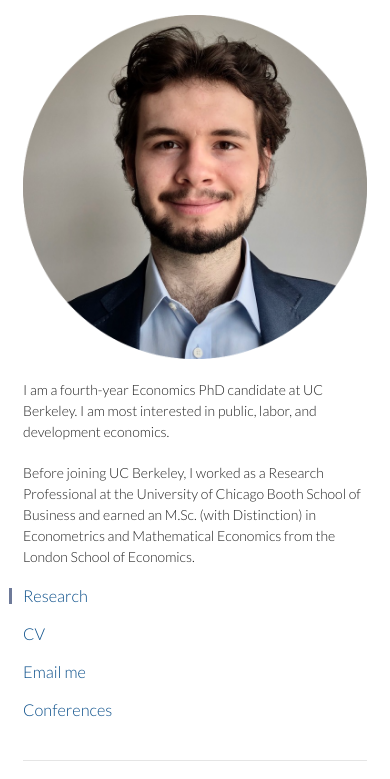
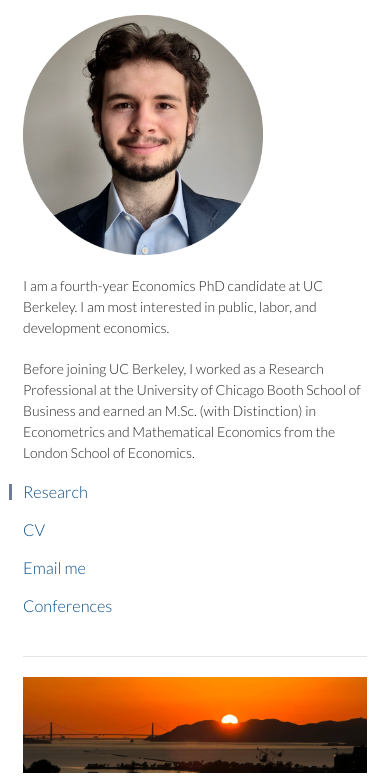
Before and after one commit to TimCejka/timcejka.github.io, a plain HTML site: page index.html in a window 390 px wide. Shown: the part 65-844 px from the top of the page. Drawn offline with Linux system fonts and the light colour scheme.

Commit message:
Add JDE R&R line to Ramadan paper; shrink profile photo on phones
Co-Authored-By: Claude Sonnet 5.5 <noreply@anthropic.com>

```diff
--- a/index.html
+++ b/index.html
@@ -131,6 +131,7 @@
 
         <p class="paper" style="margin:0;"><a class="paper-title" href="http://timcejka.github.io/papers/Cejka_Waseem_2026_In-Utero_Exposure.pdf">Multigenerational Effects of Prenatal Exposure to Ramadan</a><br>
         <span class="paper-authors">(with <a href="https://www.mazharwaseem.com">Mazhar Waseem</a>)</span><br>
+        Revise &amp; Resubmit, <strong><em>Journal of Development Economics</em></strong><br>
         <a href="http://timcejka.github.io/papers/Cejka_Waseem_2026_In-Utero_Exposure.pdf">Last draft</a>,
         <a href="https://cepr.org/voxeu/columns/long-run-economic-impact-utero-shocks">VoxEU Column</a><br>
         <span class="paper-date">Last updated: July 2026</span><br>
--- a/stylesheets/styles.css
+++ b/stylesheets/styles.css
@@ -252,6 +252,13 @@ footer {
 
   pre, code {
     word-wrap:normal;
+  }
+
+  /* on phones keep the profile photo a modest size instead of full width */
+  header p.view img {
+    width:auto;
+    max-width:240px;
+    height:auto;
   }
 }
 
```
